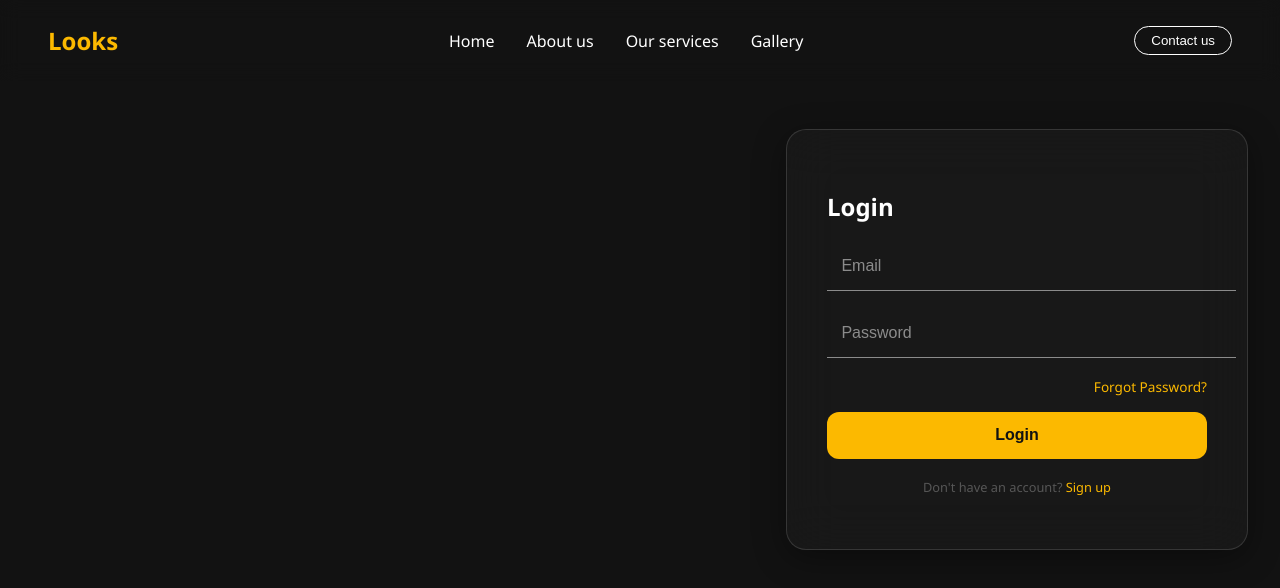
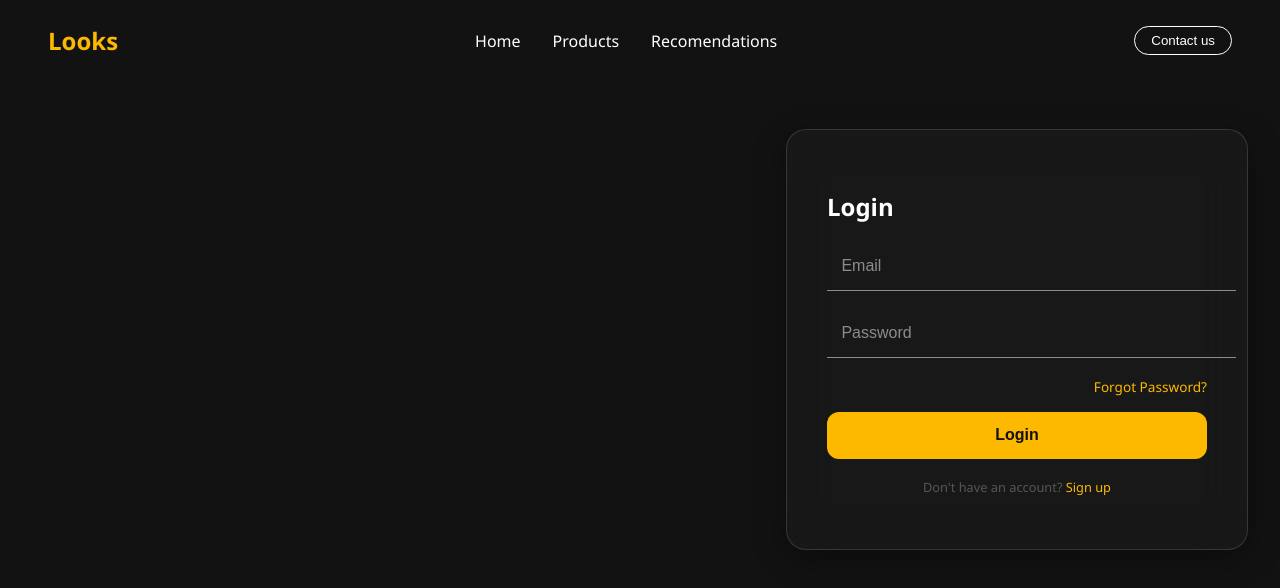
Before and after one commit to angelodrigues/Ecommerce-Front, a React (Vite) app: page / in a window 1280 px wide. Shown: the top 588 px of the page. Built offline with nearby package versions, Linux system fonts and the light colour scheme.

Commit message:
change buttons on nav bar

```diff
--- a/src/pages/navegation/Navegation.jsx
+++ b/src/pages/navegation/Navegation.jsx
@@ -9,9 +9,8 @@ export default function Navigation() {
       <div className="logo">Looks</div>
       <nav>
         <a href="#">Home</a>
-        <a href="#">About us</a>
-        <a href="#">Our services</a>
-        <a href="#">Gallery</a>
+        <a href="#">Products</a>
+        <a href="#">Recomendations</a>
       </nav>
       <button className="contact-button">Contact us</button>
     </header>
```
